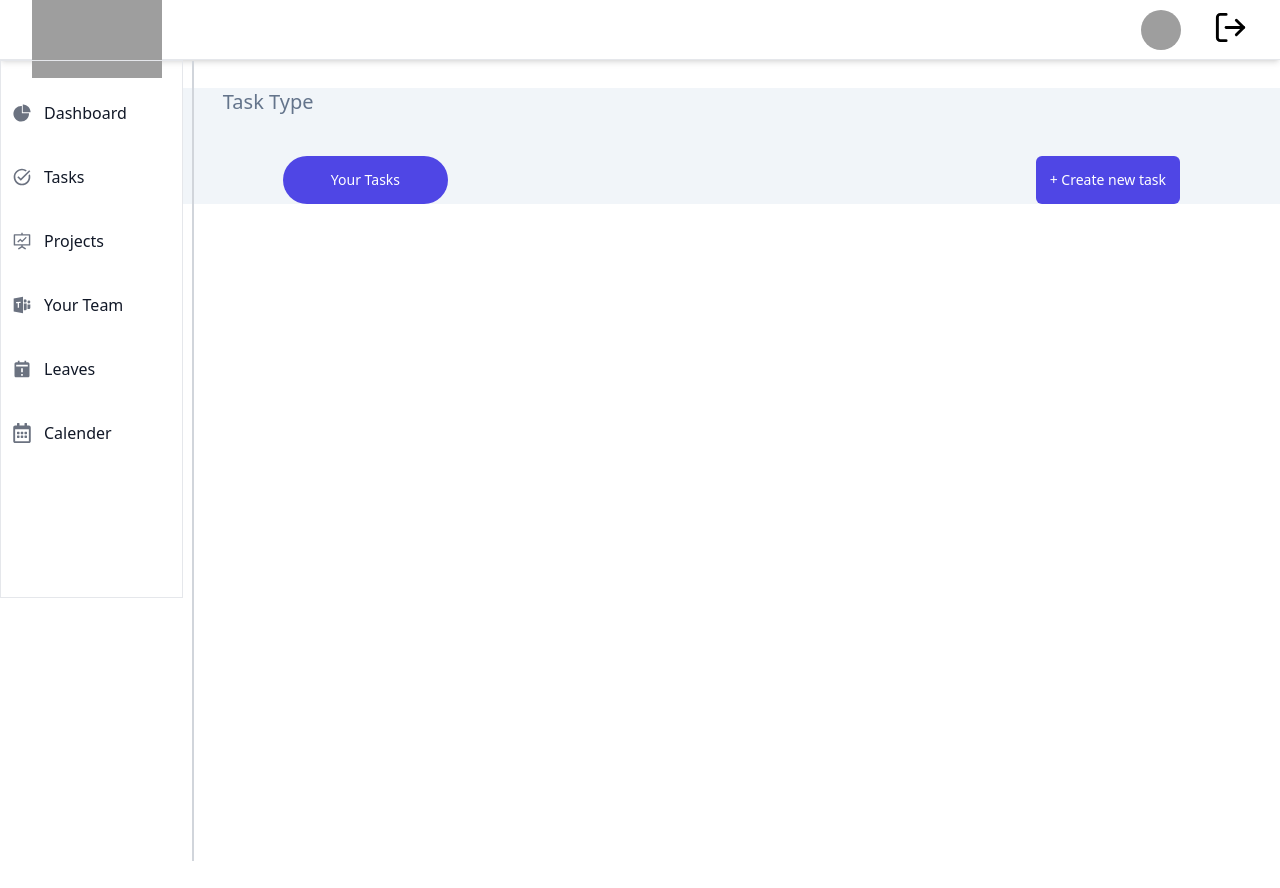
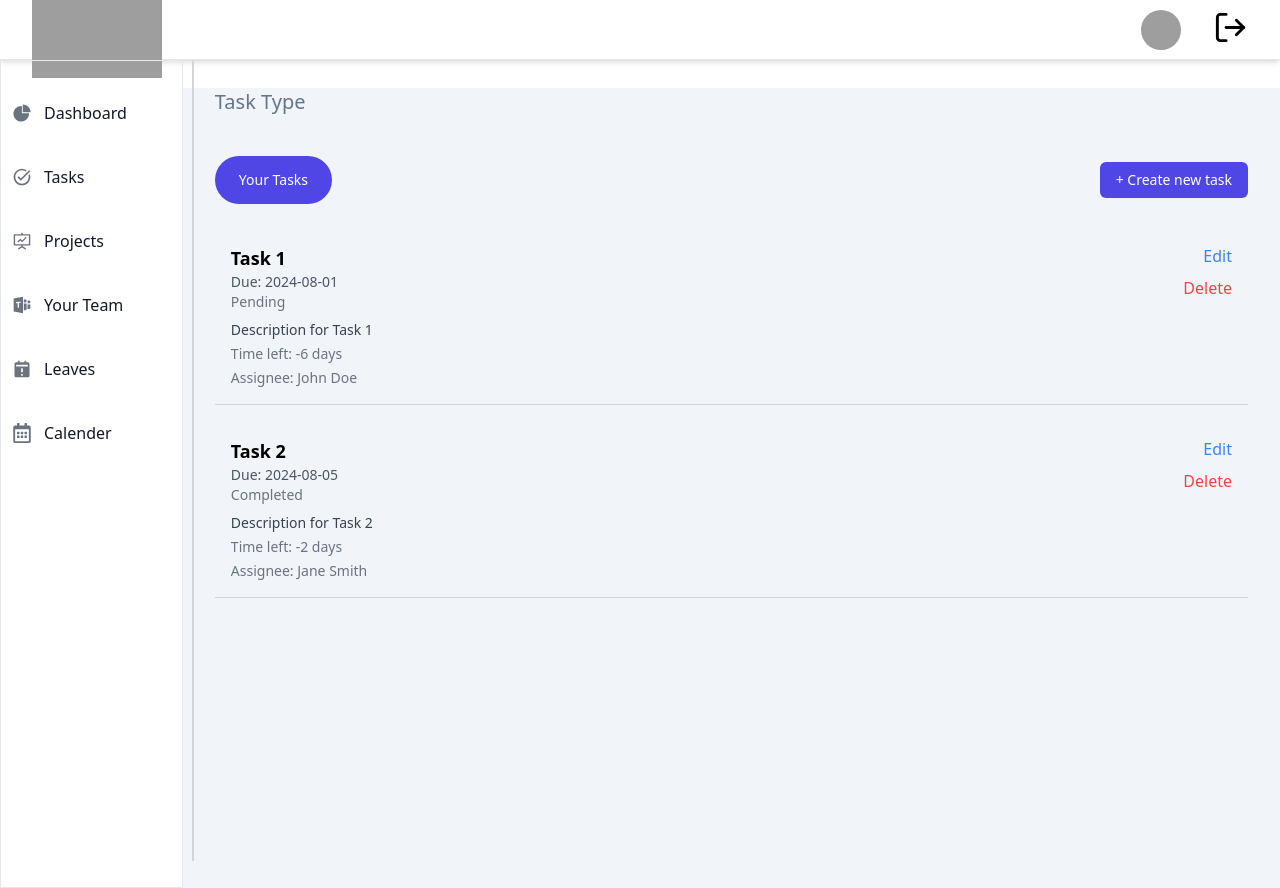
Before and after one commit to ShubhamDhatwalia/Deftsoft, a React (Create React App) app in the folder client/: page /tl/tasks in a window 1280 px wide. Before the commit the page ends 800 px from the top, so only its background shows below. Built offline with nearby package versions, Linux system fonts and the light colour scheme; grey boxes are pictures that could not be loaded.

Commit message:
add task

```diff
--- a/client/package.json
+++ b/client/package.json
@@ -7,6 +7,7 @@
     "@testing-library/react": "^13.4.0",
     "@testing-library/user-event": "^13.5.0",
     "antd": "^5.19.3",
+    "dayjs": "^1.11.12",
     "react": "^18.3.1",
     "react-dom": "^18.3.1",
     "react-icons": "^5.2.1",
--- a/client/src/components/TechLead/Tasks/Tasks.jsx
+++ b/client/src/components/TechLead/Tasks/Tasks.jsx
@@ -1,16 +1,267 @@
-import React from "react";
+import React, { useState } from 'react';
+import dayjs from 'dayjs'; // For date manipulation
 
-const Tasks = () => {
-  return(
-    <div className="bg-slate-100 ">
-    <h1 className="mt-7 ml-10 text-xl text-slate-500	">Task Type</h1>
-    <div className="flex justify-between mt-10 ml-[100px] mr-[100px] text-slate-500 ">
-    <h2 className="border-solid text-white bg-indigo-600 rounded-full p-2 text-sm px-12 py-3.5">Your Tasks</h2>
-    <h2 className="border-solid text-white bg-indigo-600 rounded-md p-2 text-sm px-3.5 py-3.5 "> + Create new task</h2>
+// TaskManager Component
+const TaskManager = () => {
+  const [tasks, setTasks] = useState([
+    { id: 1, title: 'Task 1', date: '2024-08-01', completed: false, description: 'Description for Task 1', assignee: 'John Doe' },
+    { id: 2, title: 'Task 2', date: '2024-08-05', completed: true, description: 'Description for Task 2', assignee: 'Jane Smith' },
+  ]);
+
+  const [editingTask, setEditingTask] = useState(null);
+  const [newTaskData, setNewTaskData] = useState({
+    title: '',
+    date: '',
+    completed: false,
+    description: '',
+    assignee: ''
+  });
+  const [showNewTaskForm, setShowNewTaskForm] = useState(false);
+
+  // Handle task editing
+  const handleEdit = (task) => {
+    setEditingTask(task);
+    setNewTaskData({ ...task });
+  };
+
+  // Handle task deletion
+  const handleDelete = (id) => {
+    setTasks(tasks.filter(task => task.id !== id));
+  };
+
+  // Save edited task
+  const handleSaveEdit = () => {
+    setTasks(tasks.map(task =>
+      task.id === editingTask.id ? { ...task, ...newTaskData } : task
+    ));
+    setEditingTask(null);
+  };
+
+  // Create a new task
+  const handleCreateTask = () => {
+    if (!newTaskData.title || !newTaskData.date) return; // Validation check
+    const newTask = {
+      id: tasks.length + 1,
+      ...newTaskData
+    };
+    setTasks([...tasks, newTask]);
+    setNewTaskData({ title: '', date: '', completed: false, description: '', assignee: '' });
+    setShowNewTaskForm(false);
+  };
+
+  // Handle form field changes
+  const handleChange = (e) => {
+    const { name, value, type, checked } = e.target;
+    setNewTaskData({
+      ...newTaskData,
+      [name]: type === 'checkbox' ? checked : value
+    });
+  };
+
+  // Task Component
+  const Task = ({ task }) => {
+    const { title, date, completed, description, assignee } = task;
+    const timeLeft = dayjs(date).diff(dayjs(), 'day'); // Time left in days
+
+    return (
+      <div className="border-b border-gray-300 p-4 flex flex-col sm:flex-row justify-between items-start">
+        <div className="flex-grow">
+          <h3 className="text-lg font-semibold">{title}</h3>
+          <p className="text-sm text-gray-600">Due: {dayjs(date).format('YYYY-MM-DD')}</p>
+          <p className="text-sm text-gray-500">{completed ? "Completed" : "Pending"}</p>
+          <p className="text-sm text-gray-700 mt-2">{description}</p>
+          <p className="text-sm text-gray-500 mt-1">Time left: {timeLeft} days</p>
+          <p className="text-sm text-gray-500 mt-1">Assignee: {assignee}</p> {/* Display Assignee */}
+        </div>
+        <div className="flex flex-col items-end space-y-2 mt-4 sm:mt-0">
+          <button
+            className="text-blue-500 hover:underline"
+            onClick={() => handleEdit(task)}
+          >
+            Edit
+          </button>
+          <button
+            className="text-red-500 hover:underline"
+            onClick={() => handleDelete(task.id)}
+          >
+            Delete
+          </button>
+        </div>
+      </div>
+    );
+  };
+
+  return (
+    <div className="bg-slate-100 min-h-screen px-4 sm:px-6 lg:px-8">
+      <h1 className="mt-7 text-xl text-slate-500 text-center sm:text-left">Task Type</h1>
+      <div className="flex flex-col sm:flex-row justify-between items-center mt-10 mb-6 text-slate-500">
+        <h2 className="border-solid text-white bg-indigo-600 rounded-full p-2 text-sm px-6 py-3.5">
+          Your Tasks
+        </h2>
+        <button
+          className="border-solid text-white bg-indigo-600 rounded-md p-2 text-sm px-4 py-2 mt-4 sm:mt-0"
+          onClick={() => setShowNewTaskForm(true)}
+        >
+          + Create new task
+        </button>
+      </div>
+
+      <div className="space-y-4">
+        {tasks.map(task => (
+          <Task
+            key={task.id}
+            task={task}
+          />
+        ))}
+      </div>
+
+      {/* Edit Task Form */}
+      {editingTask && (
+        <div className="fixed inset-0 flex items-center justify-center bg-gray-800 bg-opacity-50">
+          <div className="bg-white p-6 rounded-lg shadow-lg max-w-sm w-full">
+            <h2 className="text-xl mb-4">Edit Task</h2>
+            <label className="block mb-2">
+              Title:
+              <input
+                type="text"
+                name="title"
+                value={newTaskData.title}
+                onChange={handleChange}
+                className="block w-full p-2 border border-gray-300 rounded"
+              />
+            </label>
+            <label className="block mb-2">
+              Date:
+              <input
+                type="date"
+                name="date"
+                value={newTaskData.date}
+                onChange={handleChange}
+                className="block w-full p-2 border border-gray-300 rounded"
+              />
+            </label>
+            <label className="block mb-2">
+              Description:
+              <textarea
+                name="description"
+                value={newTaskData.description}
+                onChange={handleChange}
+                className="block w-full p-2 border border-gray-300 rounded"
+                rows="3"
+              />
+            </label>
+            <label className="block mb-2">
+              Assignee:
+              <input
+                type="text"
+                name="assignee"
+                value={newTaskData.assignee}
+                onChange={handleChange}
+                className="block w-full p-2 border border-gray-300 rounded"
+              />
+            </label>
+            <label className="block mb-4">
+              Completed:
+              <input
+                type="checkbox"
+                name="completed"
+                checked={newTaskData.completed}
+                onChange={handleChange}
+                className="ml-2"
+              />
+            </label>
+            <div className="flex justify-end space-x-2">
+              <button
+                onClick={() => setEditingTask(null)}
+                className="bg-gray-500 text-white px-4 py-2 rounded"
+              >
+                Cancel
+              </button>
+              <button
+                onClick={handleSaveEdit}
+                className="bg-blue-500 text-white px-4 py-2 rounded"
+              >
+                Save
+              </button>
+            </div>
+          </div>
+        </div>
+      )}
+
+      {/* New Task Form */}
+      {showNewTaskForm && (
+        <div className="fixed inset-0 flex items-center justify-center bg-gray-800 bg-opacity-50">
+          <div className="bg-white p-6 rounded-lg shadow-lg max-w-sm w-full">
+            <h2 className="text-xl mb-4">New Task</h2>
+            <label className="block mb-2">
+              Title:
+              <input
+                type="text"
+                name="title"
+                value={newTaskData.title}
+                onChange={handleChange}
+                className="block w-full p-2 border border-gray-300 rounded"
+              />
+            </label>
+            <label className="block mb-2">
+              Date:
+              <input
+                type="date"
+                name="date"
+                value={newTaskData.date}
+                onChange={handleChange}
+                className="block w-full p-2 border border-gray-300 rounded"
+              />
+            </label>
+            <label className="block mb-2">
+              Description:
+              <textarea
+                name="description"
+                value={newTaskData.description}
+                onChange={handleChange}
+                className="block w-full p-2 border border-gray-300 rounded"
+                rows="3"
+              />
+            </label>
+            <label className="block mb-2">
+              Assignee:
+              <input
+                type="text"
+                name="assignee"
+                value={newTaskData.assignee}
+                onChange={handleChange}
+                className="block w-full p-2 border border-gray-300 rounded"
+              />
+            </label>
+            <label className="block mb-4">
+              Completed:
+              <input
+                type="checkbox"
+                name="completed"
+                checked={newTaskData.completed}
+                onChange={handleChange}
+                className="ml-2"
+              />
+            </label>
+            <div className="flex justify-end space-x-2">
+              <button
+                onClick={() => setShowNewTaskForm(false)}
+                className="bg-gray-500 text-white px-4 py-2 rounded"
+              >
+                Cancel
+              </button>
+              <button
+                onClick={handleCreateTask}
+                className="bg-blue-500 text-white px-4 py-2 rounded"
+              >
+                Create
+              </button>
+            </div>
+          </div>
+        </div>
+      )}
     </div>
-    </div>
-  )
-
+  );
 };
 
-export default Tasks;
+export default TaskManager;
```
Also changed, not shown: 1 other file (tests, documents, lock files or other folders).
